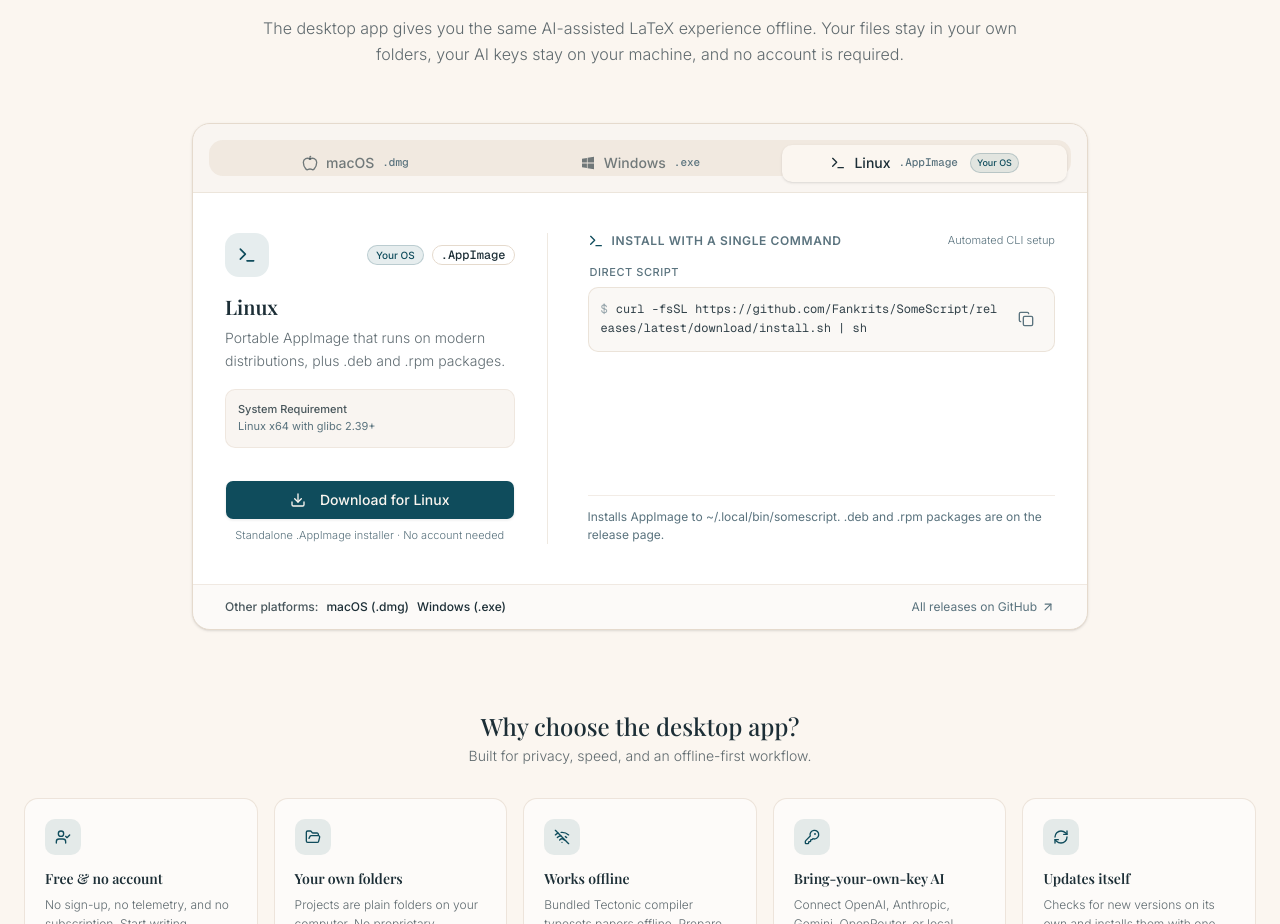
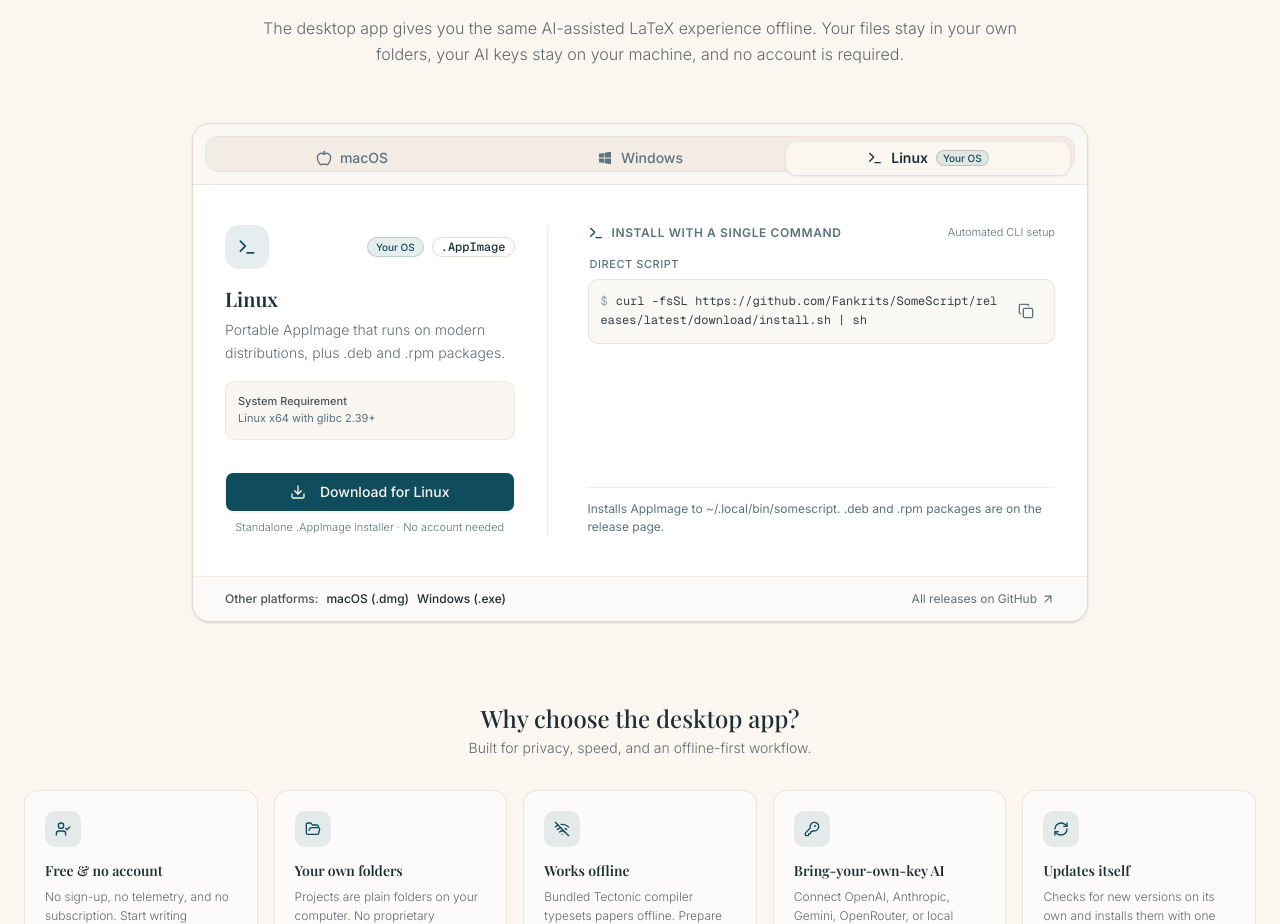
Before and after one commit to Fankrits/SomeScript, a Next.js app in the folder apps/web/: page / in a window 1280 px wide. Shown: the part 986-1910 px from the top of the page. Built offline with nearby package versions, Linux system fonts and the light colour scheme; no server answers; a web font is replaced by a local one.

Commit message:
fix(web): fix desktop download tab clipping, padding, and text overflow

```diff
--- a/apps/web/components/sections/desktop.tsx
+++ b/apps/web/components/sections/desktop.tsx
@@ -152,8 +152,8 @@ export function DesktopSection({ release }: { release: Release }) {
           className="w-full"
         >
           {/* OS Switcher Tabs */}
-          <div className="p-3 sm:p-4 bg-muted/40 border-b border-border/60">
-            <TabsList className="grid w-full grid-cols-3 bg-muted/80 p-1 rounded-xl h-12">
+          <div className="p-2.5 sm:p-3 bg-muted/30 border-b border-border/60">
+            <TabsList className="grid w-full grid-cols-3 gap-1 bg-muted/70 p-1 rounded-xl h-11 border border-border/50">
               {PLATFORMS.map((platform) => {
                 const Icon = platform.icon;
                 const isDetected = detected === platform.os;
@@ -161,20 +161,14 @@ export function DesktopSection({ release }: { release: Release }) {
                   <TabsTrigger
                     key={platform.os}
                     value={platform.os}
-                    className="flex items-center justify-center gap-2 text-xs sm:text-sm font-medium transition-all cursor-pointer rounded-lg data-[state=active]:bg-background data-[state=active]:text-foreground data-[state=active]:shadow-xs py-2"
+                    className="flex w-full min-w-0 items-center justify-center gap-2 text-xs sm:text-sm font-medium transition-all cursor-pointer rounded-lg py-1.5 px-2 select-none data-[state=active]:bg-background data-[state=active]:text-foreground data-[state=active]:shadow-xs data-[state=active]:font-semibold text-muted-foreground hover:text-foreground"
                   >
                     <Icon className="h-4 w-4 shrink-0" />
-                    <span>{platform.name}</span>
-                    <span className="hidden sm:inline font-mono text-[11px] text-muted-foreground">
-                      {platform.ext}
-                    </span>
+                    <span className="truncate">{platform.name}</span>
                     {isDetected && (
-                      <Badge
-                        variant="secondary"
-                        className="hidden md:inline-flex text-[9px] px-1.5 py-0 bg-primary/10 text-primary border-primary/20 font-medium ml-1"
-                      >
+                      <span className="hidden sm:inline-flex items-center text-[10px] px-1.5 py-0.5 rounded-full bg-primary/10 text-primary font-medium leading-none shrink-0 border border-primary/20">
                         Your OS
-                      </Badge>
+                      </span>
                     )}
                   </TabsTrigger>
                 );
```
